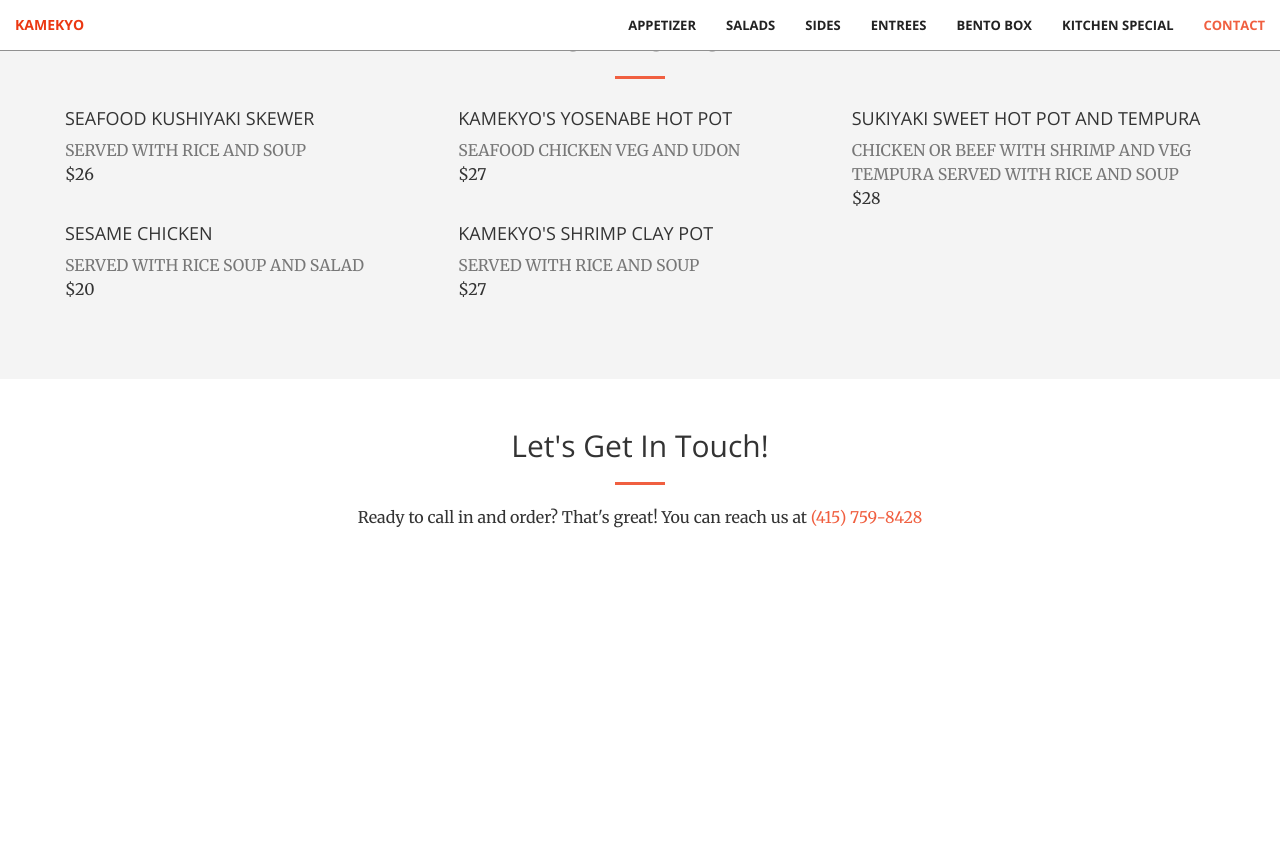
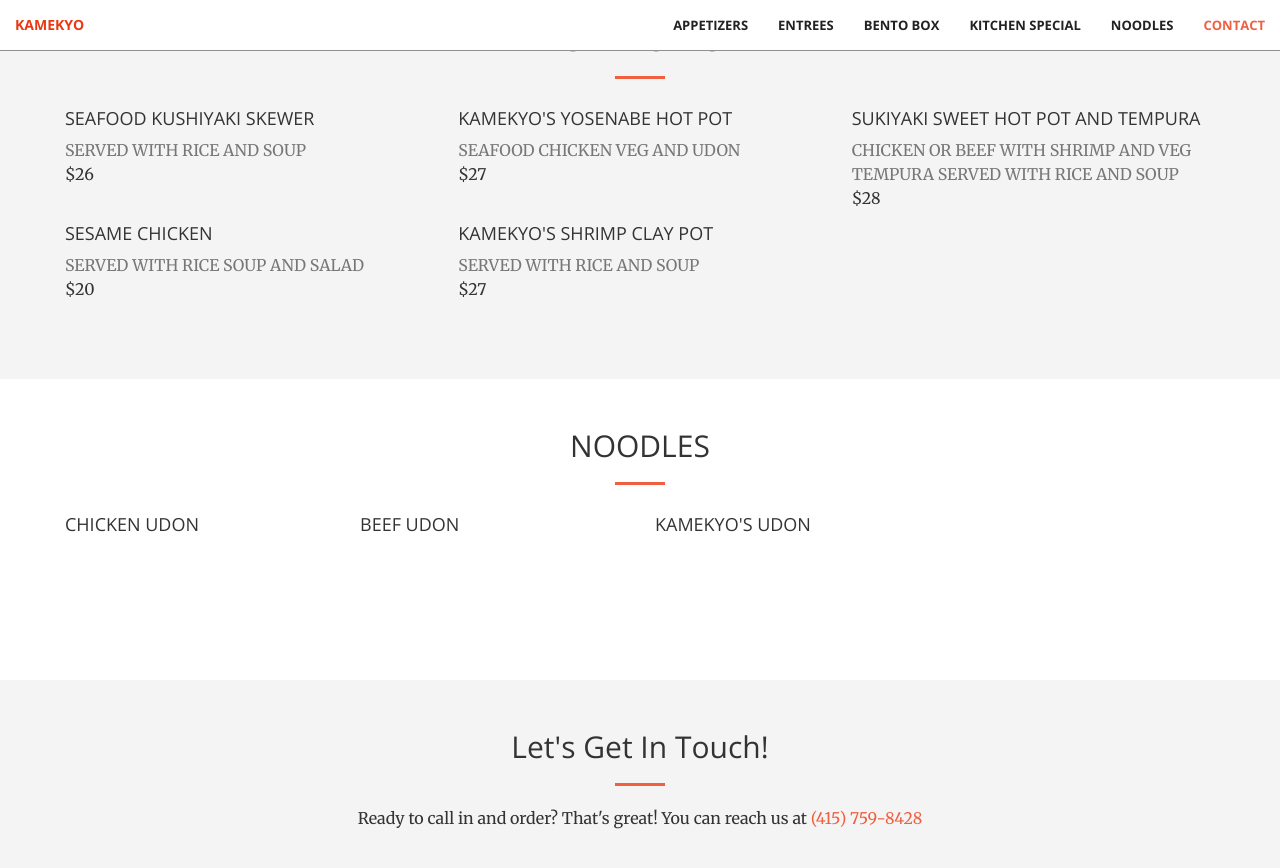
Before and after one commit to CyrusLiang/kamekyo, a Jekyll site: the page built from index.html, in a window 1280 px wide and 900 px high, scrolled down 3676 px. Shown: the top 868 px of the window. Built offline with Jekyll 4.4.1, drawn with Linux system fonts in a browser that asks for light colours; before the commit the page ends 4275 px from its top, so only the background shows below that.

Commit message:
Create noodles.html

```diff
--- a/_includes/nav.html
+++ b/_includes/nav.html
@@ -25,14 +25,14 @@
                     <a class="page-scroll" href="#portfolio">Portfolio</a>
                 </li> -->
                 <li>
-                    <a class="page-scroll" href="#appetizers">Appetizer</a>
+                    <a class="page-scroll" href="#appetizers">Appetizers</a>
                 </li>
-                <li>
+                <!-- <li>
                     <a class="page-scroll" href="#salads">Salads</a>
                 </li>
                 <li>
                     <a class="page-scroll" href="#sides">Sides</a>
-                </li>
+                </li> -->
                 <li>
                     <a class="page-scroll" href="#entrees">Entrees</a>
                 </li>
@@ -43,6 +43,9 @@
                     <a class="page-scroll" href="#kitchen">Kitchen Special</a>
                 </li>
                 <li>
+                    <a class="page-scroll" href="#noodles">Noodles</a>
+                </li>
+                <li>
                     <a class="page-scroll" href="#contact">Contact</a>
                 </li>
             </ul>
--- /dev/null
+++ b/_includes/noodles.html
@@ -0,0 +1,39 @@
+<section class="menu" id="noodles">
+    <div class="container">
+        <div class="row">
+            <div class="col-lg-12 text-center">
+                <h2 class="section-heading">Noodles</h2>
+                <hr class="primary">
+            </div>
+        </div>
+    </div>
+    <div class="container">
+        <div class="row">
+            <div class="col-lg-3 col-sm-6">
+                <div class="food-box">
+                    <h4>Chicken Udon</h4>
+                    <p id="chicku"></p>
+                </div>
+            </div>
+            <div class="col-lg-3 col-sm-6">
+                <div class="food-box">
+                    <h4>Beef Udon</h4>
+                    <p id="beefu"></p>
+                </div>
+            </div>
+            <div class="col-lg-3 col-sm-6">
+                <div class="food-box">
+                    <h4>Kamekyo's Udon</h4>
+                    <p class="text-muted"></p>
+                    <p id="kameu"></p>
+                </div>
+            </div>
+            <div class="col-lg-3 col-sm-6">
+                <div class="food-box">
+                    <h4></h4>
+                    <p id=""></p>
+                </div>
+            </div>
+        </div>
+    </div>
+</section>
--- a/_layouts/front.html
+++ b/_layouts/front.html
@@ -16,6 +16,7 @@
   {% include entrees.html %}
   {% include bentobox.html %}
   {% include kitchen.html %}
+  {% include noodles.html %}
   {% include contact.html %}
   {% include scripts.html %}
 </body>
```
